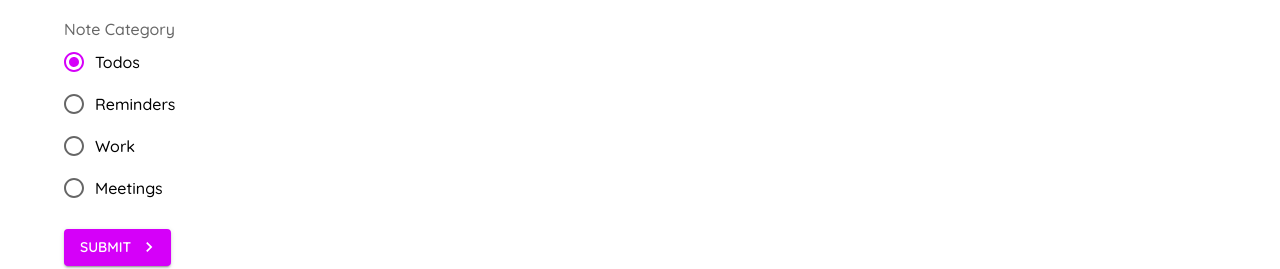
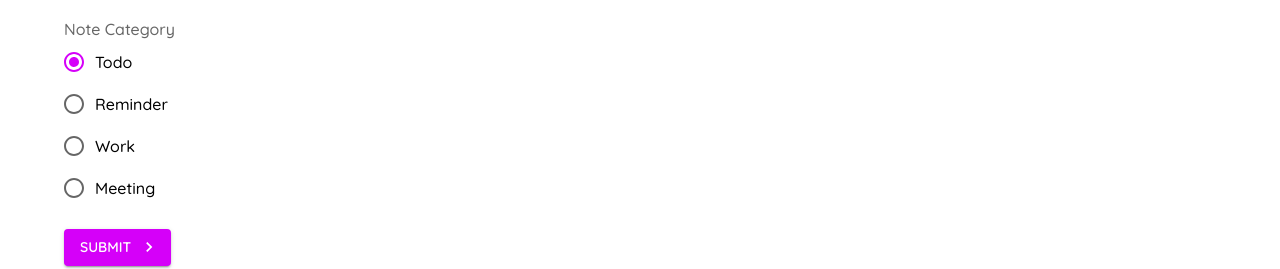
Before and after one commit to expellialbus/Note-App, a React (Create React App) app: page /create in a window 1280 px wide. Shown: the part 247-516 px from the top of the page. Built offline with nearby package versions, Linux system fonts and the light colour scheme.

Commit message:
Submission functionality has been added.

```diff
--- /dev/null
+++ b/src/config.js
@@ -0,0 +1 @@
+export const URL = "http://localhost:8000/notes";
--- a/src/pages/Create.js
+++ b/src/pages/Create.js
@@ -1,4 +1,5 @@
 import { useState } from "react";
+import { useNavigate } from "react-router-dom";
 
 import {
   Button,
@@ -14,9 +15,7 @@ import {
 import { Box } from "@mui/system";
 import { KeyboardArrowRight } from "@mui/icons-material";
 
-const handleSubmit = (e) => {
-  e.preventDefault();
-};
+import { URL } from "../config";
 
 const classes = {
   field: {
@@ -27,11 +26,44 @@ const classes = {
 };
 
 const Create = () => {
+  const navigate = useNavigate();
+
   const [title, setTitle] = useState("");
   const [details, setDetails] = useState("");
-  const [category, setCategory] = useState("todos");
+  const [category, setCategory] = useState("todo");
   const [titleError, setTitleError] = useState(false);
   const [detailsError, setDetailsError] = useState(false);
+
+  const handleSubmit = (e) => {
+    e.preventDefault();
+
+    setTitleError(false);
+    setDetailsError(false);
+
+    if (title.trim() == "") {
+      setTitleError(true);
+    }
+
+    if (details.trim() == "") {
+      setDetailsError(true);
+    }
+
+    if (title && details) {
+      fetch(URL, {
+        method: "POST",
+        headers: {
+          "Content-type": "application/json",
+        },
+        body: JSON.stringify({
+          title,
+          details,
+          category,
+        }),
+      })
+        .then(() => navigate("/"))
+        .catch((error) => console.log(error));
+    }
+  };
 
   return (
     <Container>
@@ -71,14 +103,14 @@ const Create = () => {
             onChange={(e) => setCategory(e.target.value)}
           >
             <FormControlLabel
-              label="Todos"
+              label="Todo"
               control={<Radio color="secondary" />}
-              value="todos"
+              value="todo"
             />
             <FormControlLabel
-              label="Reminders"
+              label="Reminder"
               control={<Radio color="secondary" />}
-              value="reminders"
+              value="reminder"
             />
             <FormControlLabel
               label="Work"
@@ -86,9 +118,9 @@ const Create = () => {
               value="work"
             />
             <FormControlLabel
-              label="Meetings"
+              label="Meeting"
               control={<Radio color="secondary" />}
-              value="meetings"
+              value="meeting"
             />
           </RadioGroup>
         </FormControl>
```
